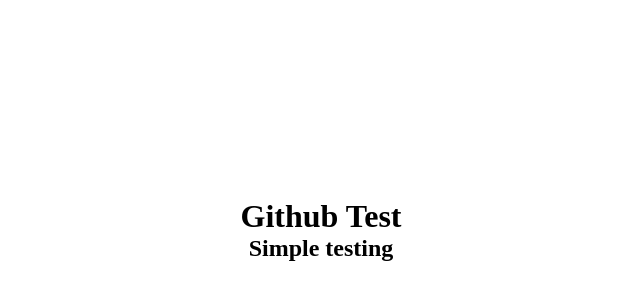
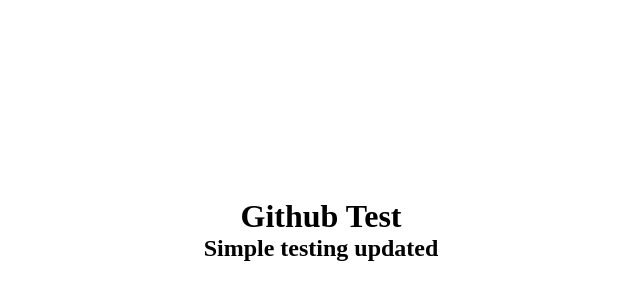
Before and after one commit to mattthehat/testing, a plain HTML site: page index.html in a window 1280 px wide. Shown: the part 170-470 px from the top of the page, without its empty margins (319-959 px from the left). Drawn offline with Linux system fonts and the light colour scheme.

Commit message:
Chaning title

```diff
--- a/index.html
+++ b/index.html
@@ -9,7 +9,7 @@
 </head>
 <body>
     <h1>Github Test</h1>
-    <h2>Simple testing</h2>
+    <h2>Simple testing updated</h2>
     <script src="app.js"></script>
 </body>
 </html>
```
